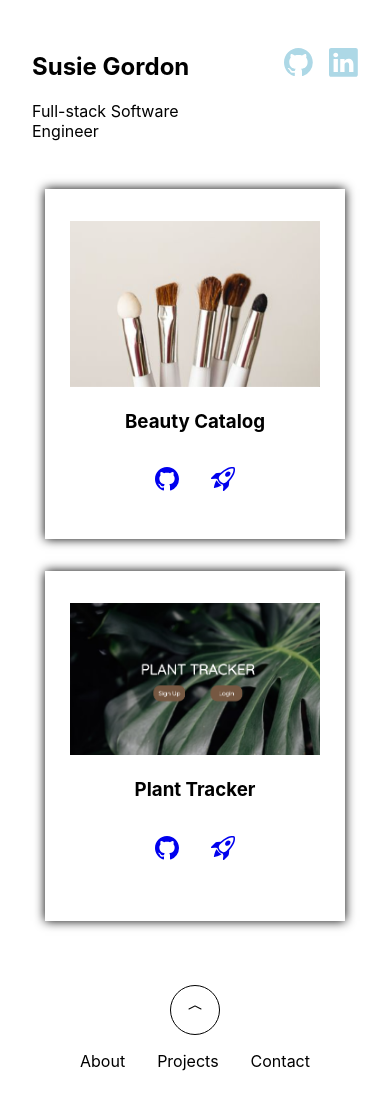
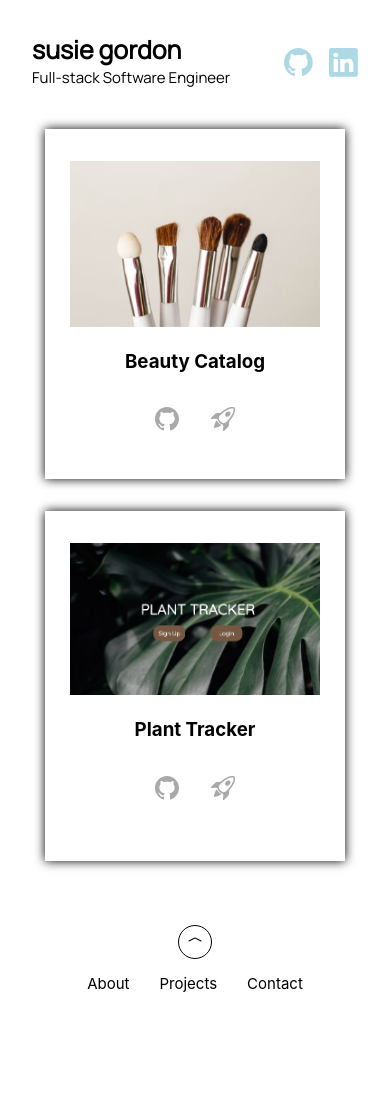
Before and after one commit to choisus08/hw_react_mini_portfolio, a React (Create React App) app: page / in a window 390 px wide. Shown: the top 1110 px of the page. After the commit the page ends 1072 px from the top, so only its background shows below. Built offline with nearby package versions, Linux system fonts and the light colour scheme.

Commit message:
more css

```diff
--- a/src/components/Header.js
+++ b/src/components/Header.js
@@ -7,7 +7,7 @@ function Header(props) {
     <div className="Header">
 
         <div className="Profile-main">
-            <h2 className="Profile-name">Susie Gordon</h2>
+            <h2 className="Profile-name">susie gordon</h2>
             <p className="Profile-position">Full-stack Software Engineer</p>
         </div>
 
--- a/src/components/Projects.js
+++ b/src/components/Projects.js
@@ -11,8 +11,8 @@ function Projects(props) {
                     <img className="Img" src="proj1.png" alt="Project 1"></img>
                     <li><h3>Beauty Catalog</h3>
                         <div className="Profile-icon">
-                            <p><a href="https://github.com/choisus08/project_1-"><BsGithub size="1.5em"/></a></p>
-                            <p><a href="https://vercel.com/choisus08/project-1"><BsRocketTakeoff size="1.5em"/></a></p>
+                            <p><a href="https://github.com/choisus08/project_1-"><BsGithub color="darkgray" size="1.5em"/></a></p>
+                            <p><a href="https://vercel.com/choisus08/project-1"><BsRocketTakeoff color="darkgray" size="1.5em"/></a></p>
                         </div>
                     </li>
                 </ul>
@@ -22,8 +22,8 @@ function Projects(props) {
                     <img className="Img" src="proj2.png" alt="Project 2"></img>
                     <li><h3>Plant Tracker</h3>
                         <div className="Profile-icon">
-                            <p><a href="https://github.com/choisus08/project_2"><BsGithub size="1.5em"/></a></p>
-                            <p><a href="https://project2-cio1.onrender.com"><BsRocketTakeoff size="1.5em"/></a></p>
+                            <p><a href="https://github.com/choisus08/project_2"><BsGithub color="darkgray" size="1.5em"/></a></p>
+                            <p><a href="https://project2-cio1.onrender.com"><BsRocketTakeoff color="darkgray" size="1.5em"/></a></p>
                         </div>
                     </li>
                 </ul>
--- a/src/index.css
+++ b/src/index.css
@@ -1,3 +1,5 @@
+@import url('https://fonts.googleapis.com/css2?family=Manrope:wght@200;300;400&family=Quicksand&display=swap');
+
 body {
   margin: 0;
   font-family: -apple-system, BlinkMacSystemFont, 'Segoe UI', 'Roboto', 'Oxygen',
@@ -19,7 +21,19 @@ code {
 }
 
 .Profile-main {
+  font-family: Manrope;
   text-align: left;
+}
+
+.Profile-name {
+  font-size: 35px;
+  margin: 0;
+}
+
+.Profile-position {
+  font-size: 18px;
+  margin: 0;
+  width: 20em
 }
 
 .Navbar {
@@ -45,14 +59,12 @@ code {
 .Card-info {
   list-style: none;
   padding: 1em;
-
 }
 
 .Profile-icon {
   display: flex;
   justify-content: center;
   gap: 2em;
-
 }
 
 .Img {
@@ -72,18 +84,29 @@ code {
   border: 1px solid black;
   border-radius: 80px;
   align-items: center;
-  width: 3em;
-  height: 3em;
+  width: 2.5em;
+  height: 2.5em;
 }
 
 .Bottom-navbar {
   display: flex;
   justify-content: center;
   gap: 2em;
+  font-size: 15px;
 }
 
 
 @media screen and (max-width: 750px) {
+
+  .Profile-name {
+    font-size: 25px;
+  }
+
+  .Profile-position {
+    font-size: 15px;
+    width: 13.5em
+  }
+
   .Projects {
     display: grid;
     grid-template-columns: auto;
@@ -100,4 +123,9 @@ code {
     width: 250px;
   }
 
+  .Up-arrow {
+    height: 2em;
+    width: 2em;
+  }
+
 }
```
